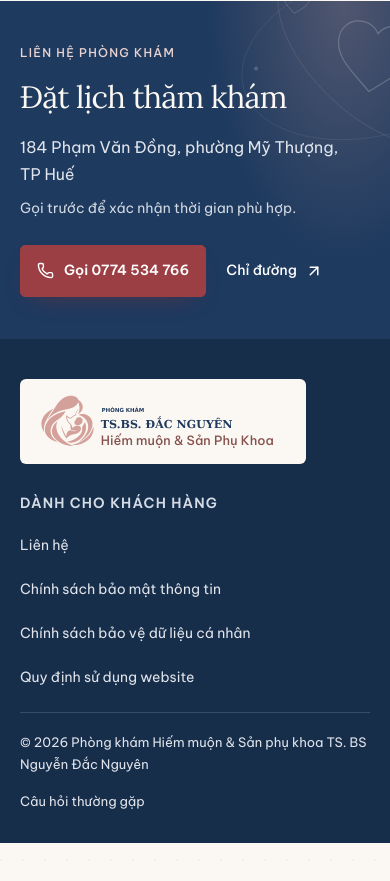
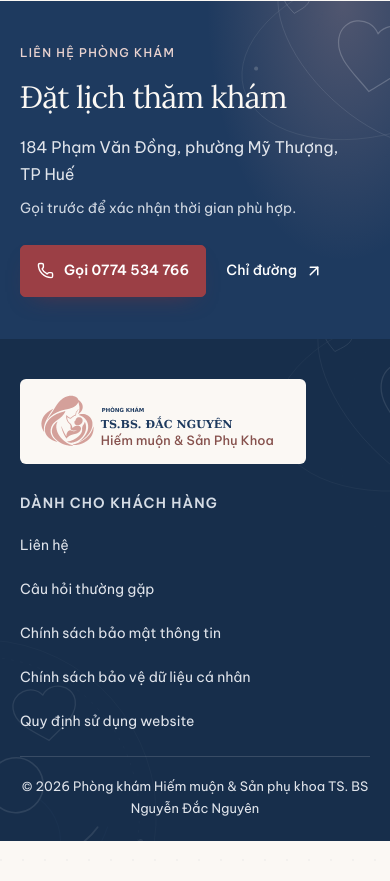
Before and after one commit to phongbao-uopeopleuni/drnguyenclinic, a React (Vite) app: page /faq in a window 390 px wide. Shown: the part 967-1848 px from the top of the page. Built offline with nearby package versions, Linux system fonts and the light colour scheme.

Commit message:
Refine hero motif and footer layout

```diff
--- a/src/components/Footer.tsx
+++ b/src/components/Footer.tsx
@@ -10,12 +10,13 @@ export default function Footer() {
         <p className="footer-customer-title">Dành cho khách hàng</p>
         <nav className="footer-help" aria-label="Thông tin dành cho khách hàng">
           <Link to="/lien-he">Liên hệ</Link>
+          <Link to="/faq">Câu hỏi thường gặp</Link>
           <Link to="/chinh-sach-bao-mat-thong-tin">Chính sách bảo mật thông tin</Link>
           <Link to="/chinh-sach-bao-ve-du-lieu-ca-nhan">Chính sách bảo vệ dữ liệu cá nhân</Link>
           <Link to="/quy-dinh-su-dung-website">Quy định sử dụng website</Link>
         </nav>
       </div>
     </div>
-    <div className="footer-bottom"><span>© {new Date().getFullYear()} {clinic.policyName}</span><nav aria-label="Thông tin hỗ trợ"><Link to="/faq">Câu hỏi thường gặp</Link></nav></div>
+    <div className="footer-bottom"><span>© {new Date().getFullYear()} {clinic.policyName}</span></div>
   </div></footer>;
 }
--- a/src/index.css
+++ b/src/index.css
@@ -114,7 +114,7 @@ main { margin-top: calc(-1 * var(--header-h)); }
 .hero::before, .hero::after, .page-heading::after, .process-section::before, .cta-section::before, .cta-section::after { content: ""; position: absolute; z-index: 0; pointer-events: none; background-repeat: no-repeat; background-position: center; background-size: contain; }
 .hero { padding-top: var(--header-h); border-bottom: 1px solid var(--rule); background: radial-gradient(ellipse 48% 88% at 94% 34%, #eadfd02e 0%, #eadfd000 72%), #FAF9F6; }
 .hero::before { left: -235px; bottom: -300px; width: 560px; aspect-ratio: 1; background-image: url('./assets/decor/heart-orbit.svg'); opacity: .15; transform: rotate(-13deg); }
-.hero::after { top: calc(var(--header-h) - 86px); right: -92px; width: min(49vw, 650px); aspect-ratio: 1; background-image: url('./assets/decor/maternal-embrace.svg'); opacity: .39; transform: rotate(2deg); }
+.hero::after { top: calc(var(--header-h) - 86px); right: 40px; width: min(49vw, 650px); aspect-ratio: 1; background-image: url('./assets/decor/maternal-embrace.svg'); opacity: .39; transform: rotate(2deg); }
 .hero-grid { display: grid; grid-template-columns: 1.15fr 1fr; gap: 88px; align-items: center; padding-block: 56px; }
 .hero-copy h1 { max-width: 550px; }
 .doctor-degree { display: block; font-family: var(--font-body); font-size: 17px; letter-spacing: .7px; line-height: 1.5; margin-bottom: 10px; }
@@ -195,15 +195,17 @@ main { margin-top: calc(-1 * var(--header-h)); }
 .cta-inner .cta-note { font-size: 14px; margin-top: 8px; color: #d2d9e3; }
 .cta-inner .contact-actions { flex-shrink: 0; flex-direction: column; align-items: stretch; gap: 8px; margin: 0; }
 .directions-light { color: #fff; }
-.footer { background: var(--navy-deep); color: #e0e4eb; padding: 55px 0 22px; }
+.footer { position: relative; isolation: isolate; overflow: hidden; background: var(--navy-deep); color: #e0e4eb; padding: 55px 0 22px; }
+.footer::before, .footer::after { content: ""; position: absolute; z-index: 0; pointer-events: none; background-repeat: no-repeat; background-position: center; background-size: contain; filter: brightness(2.2) saturate(.55); }
+.footer::before { left: -190px; bottom: -275px; width: 560px; aspect-ratio: 1; background-image: url('./assets/decor/maternal-embrace.svg'); opacity: .14; transform: rotate(-8deg); }
+.footer::after { right: -145px; top: -240px; width: 500px; aspect-ratio: 1; background-image: url('./assets/decor/heart-orbit.svg'); opacity: .16; transform: rotate(12deg); }
+.footer > .container { position: relative; z-index: 1; }
 .footer-logo { display: inline-block; max-width: 100%; background: var(--ivory); border-radius: 6px; padding: 14px 18px; }
 .footer-logo .brand-lockup { width: 250px; max-width: 100%; }
 .footer p { color: #d5dce5; font-size: 14px; }
 .footer a:hover { text-decoration: underline; text-underline-offset: 4px; }
 .footer .draft-note { font-size: 13px; padding: 18px 0; margin-top: 32px; border-top: 1px solid #ffffff25; color: #d0d7e0; }
-.footer-bottom { display: flex; justify-content: space-between; gap: 24px; border-top: 1px solid #ffffff25; padding-top: 18px; margin-top: 12px; font-size: 13px; }
-.footer-bottom > nav { display: flex; flex-wrap: wrap; gap: 4px 22px; }
-.footer-bottom a { display: inline-flex; align-items: center; min-height: 40px; }
+.footer-bottom { display: flex; justify-content: center; width: 100%; gap: 24px; border-top: 1px solid #ffffff25; padding-top: 18px; margin-top: 12px; font-size: 13px; text-align: center; }
 
 /* Interior pages share the same restrained hierarchy. */
 .page-heading { padding: calc(52px + var(--header-h)) 0 52px; border-bottom: 1px solid var(--rule); background: radial-gradient(ellipse 44% 130% at 94% 0%, #eadfd05e 0%, #eadfd000 72%), var(--linen); }
@@ -327,7 +329,7 @@ main { margin-top: calc(-1 * var(--header-h)); }
   .mobile-contact .icon-facebook { color: #1877F2; }
   .hero { background: radial-gradient(ellipse 78% 48% at 100% 30%, #eadfd032 0%, #eadfd000 74%), #FAF9F6; }
   .hero::before { left: -200px; bottom: 32%; width: 350px; opacity: .1; transform: rotate(-18deg); }
-  .hero::after { top: calc(var(--header-h) + 112px); right: -195px; width: 450px; opacity: .24; transform: rotate(10deg); }
+  .hero::after { top: calc(var(--header-h) + 112px); right: -105px; width: 450px; opacity: .24; transform: rotate(10deg); }
   .hero-grid { grid-template-columns: 1fr; padding-block: 34px 30px; gap: 26px; }
   .hero-copy h1 { font-size: 43px; line-height: 1.17; letter-spacing: -1.5px; }
   .doctor-degree { font-size: 15px; margin-bottom: 8px; }
@@ -375,8 +377,9 @@ main { margin-top: calc(-1 * var(--header-h)); }
   .cta-inner .contact-actions { flex-direction: row; align-items: center; margin-top: 25px; gap: 20px; }
   .cta-inner .button { font-size: 14px; padding-inline: 16px; }
   .footer { padding-top: 40px; }
-  .footer-bottom { flex-direction: column; gap: 6px; font-size: 13px; }
-  .footer-bottom > nav { gap: 2px 18px; }
+  .footer::before { left: -255px; bottom: -210px; width: 470px; opacity: .11; }
+  .footer::after { right: -225px; top: -135px; width: 390px; opacity: .12; }
+  .footer-bottom { align-items: center; gap: 6px; font-size: 13px; }
   .footer .draft-note { margin-top: 28px; }
   .page-heading { padding: calc(36px + var(--header-h)) 0 36px; }
   .page-heading::after { top: calc(var(--header-h) - 95px); right: -145px; width: 315px; opacity: .27; }
```
Also changed, not shown: 1 other file (tests, documents, lock files or other folders).
